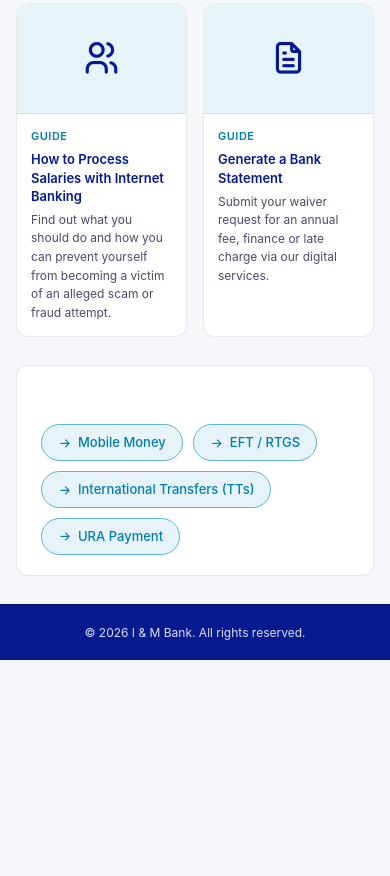
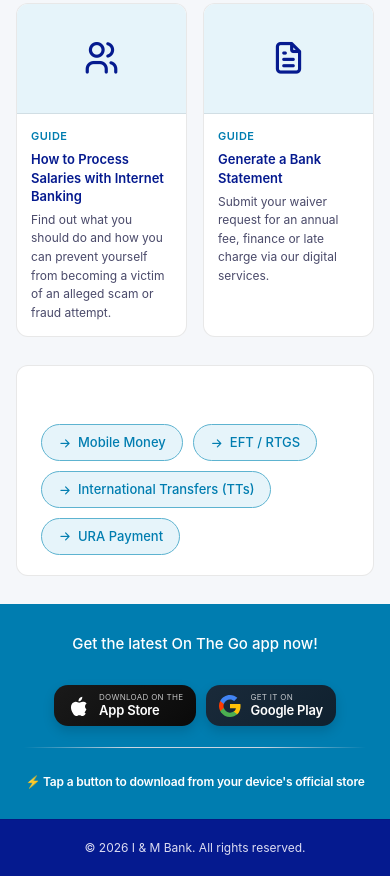
Before and after one commit to uginm102/InM, a plain HTML site: page index.html in a window 390 px wide. Shown: the part 812-1688 px from the top of the page. Before the commit the page ends 1472 px from the top, so only its background shows below. Drawn offline with Linux system fonts and the light colour scheme.

Commit message:
Added mobile store links.

```diff
--- a/index.html
+++ b/index.html
@@ -22,8 +22,8 @@
       /* ---------- BUTTON WRAPPER: ALWAYS ROW DIRECTION (even on mobile) ---------- */
       .buttons-wrapper {
         display: flex;
-            flex-direction: row;          /* Force row layout on all screen sizes */
-            flex-wrap: wrap;              /* Allow wrapping only if absolutely necessary (very small screens, but keeps row behavior) */
+        flex-direction: row; /* Force row layout on all screen sizes */
+        flex-wrap: wrap; /* Allow wrapping only if absolutely necessary (very small screens, but keeps row behavior) */
         justify-content: center;
         align-items: center;
         gap: 1.2rem;
@@ -43,7 +43,7 @@
         box-shadow: 0 5px 12px rgba(0, 0, 0, 0.15);
         cursor: pointer;
         border: none;
-            flex-shrink: 0;              /* Prevent buttons from shrinking too much */
+        flex-shrink: 0; /* Prevent buttons from shrinking too much */
       }
 
       /* Hover and active states for all buttons */
@@ -145,7 +145,6 @@
         background: radial-gradient(circle, #cbd5e1 40%, transparent);
       }
 
-
       @media (max-width: 550px) {
         .buttons-wrapper {
           gap: 0.8rem;
@@ -159,7 +158,8 @@
           flex-shrink: 1;
         }
 
-            .apple-icon, .google-icon {
+        .apple-icon,
+        .google-icon {
           width: 28px;
           height: 28px;
         }
@@ -195,7 +195,8 @@
           font-size: 8px;
         }
 
-            .apple-icon, .google-icon {
+        .apple-icon,
+        .google-icon {
           width: 24px;
           height: 24px;
         }
@@ -240,7 +241,8 @@
           font-size: 7px;
         }
 
-            .apple-icon, .google-icon {
+        .apple-icon,
+        .google-icon {
           width: 22px;
           height: 22px;
         }
@@ -312,7 +314,8 @@
               <p class="guide-tag">Guide</p>
               <h3 class="guide-title">Internet Banking User Guide</h3>
               <p class="guide-desc">
-                Learn what you should do when you find an unauthorised card transaction on your DBS/POSB card statement.
+                Learn what you should do when you find an unauthorised card
+                transaction on your DBS/POSB card statement.
               </p>
             </div>
           </a>
@@ -325,7 +328,8 @@
               <p class="guide-tag">Guide</p>
               <h3 class="guide-title">Mobile Banking User Guide</h3>
               <p class="guide-desc">
-                Find out what we are doing to better protect you from malware threats and scams.
+                Find out what we are doing to better protect you from malware
+                threats and scams.
               </p>
             </div>
           </a>
@@ -336,9 +340,12 @@
             </div>
             <div class="guide-body">
               <p class="guide-tag">Guide</p>
-              <h3 class="guide-title">How to Process Salaries with Internet Banking</h3>
+              <h3 class="guide-title">
+                How to Process Salaries with Internet Banking
+              </h3>
               <p class="guide-desc">
-                Find out what you should do and how you can prevent yourself from becoming a victim of an alleged scam or fraud attempt.
+                Find out what you should do and how you can prevent yourself
+                from becoming a victim of an alleged scam or fraud attempt.
               </p>
             </div>
           </a>
@@ -351,7 +358,8 @@
               <p class="guide-tag">Guide</p>
               <h3 class="guide-title">Generate a Bank Statement</h3>
               <p class="guide-desc">
-                Submit your waiver request for an annual fee, finance or late charge via our digital services.
+                Submit your waiver request for an annual fee, finance or late
+                charge via our digital services.
               </p>
             </div>
           </a>
@@ -362,11 +370,59 @@
         <div class="popular-inner">
           <h3 class="popular-heading">Popular Articles</h3>
           <div class="popular-chips">
-        <a href="im-mobile-money.html" class="chip"><i class="ti ti-arrow-right"></i>Mobile Money</a>
-        <a href="im-eft-rtgs.html" class="chip"><i class="ti ti-arrow-right"></i>EFT / RTGS</a>
-        <a href="im-international-transfers.html" class="chip"><i class="ti ti-arrow-right"></i>International Transfers (TTs)</a>
-        <a href="im-ura-payment.html" class="chip"><i class="ti ti-arrow-right"></i>URA Payment</a>
+            <a href="im-mobile-money.html" class="chip"
+              ><i class="ti ti-arrow-right"></i>Mobile Money</a
+            >
+            <a href="im-eft-rtgs.html" class="chip"
+              ><i class="ti ti-arrow-right"></i>EFT / RTGS</a
+            >
+            <a href="im-international-transfers.html" class="chip"
+              ><i class="ti ti-arrow-right"></i>International Transfers (TTs)</a
+            >
+            <a href="im-ura-payment.html" class="chip"
+              ><i class="ti ti-arrow-right"></i>URA Payment</a
+            >
           </div>
+        </div>
+      </div>
+
+       <!-- FOOTER CTA -->
+      <div class="footer-cta">
+        <p>Get the latest On The Go app now!</p>
+        <!-- BUTTON WRAPPER: always row direction (desktop + mobile) -->
+        <div class="buttons-wrapper">
+            <!-- APPLE APP STORE BUTTON -->
+            <!-- 🔁 REPLACE THE href WITH YOUR APP STORE LINK -->
+            <a href="https://apps.apple.com/ug/app/i-m-bank-on-the-go-ug/id6478019315"
+               class="store-button appstore-btn"
+               target="_blank"
+               rel="noopener noreferrer"
+               aria-label="Download on the Apple App Store">
+                <div class="apple-icon" aria-hidden="true"></div>
+                <div class="btn-text">
+                    <span class="small-line">Download on the</span>
+                    <span class="main-line">App Store</span>
+                </div>
+            </a>
+
+            <!-- GOOGLE PLAY STORE BUTTON -->
+            <!-- 🔁 REPLACE THE href WITH YOUR GOOGLE PLAY LINK -->
+            <a href="https://play.google.com/store/apps/details?id=com.inm.uganda"
+               class="store-button googleplay-btn"
+               target="_blank"
+               rel="noopener noreferrer"
+               aria-label="Get it on Google Play">
+                <div class="google-icon" aria-hidden="true"></div>
+                <div class="btn-text">
+                    <span class="small-line">Get it on</span>
+                    <span class="main-line">Google Play</span>
+                </div>
+            </a>
+        </div>
+
+        <hr />
+        <div class="info-text">
+            ⚡ Tap a button to download from your device's official store
         </div>
       </div>
     </main>
```
Lines whose indentation alone changed are shown as unchanged.
